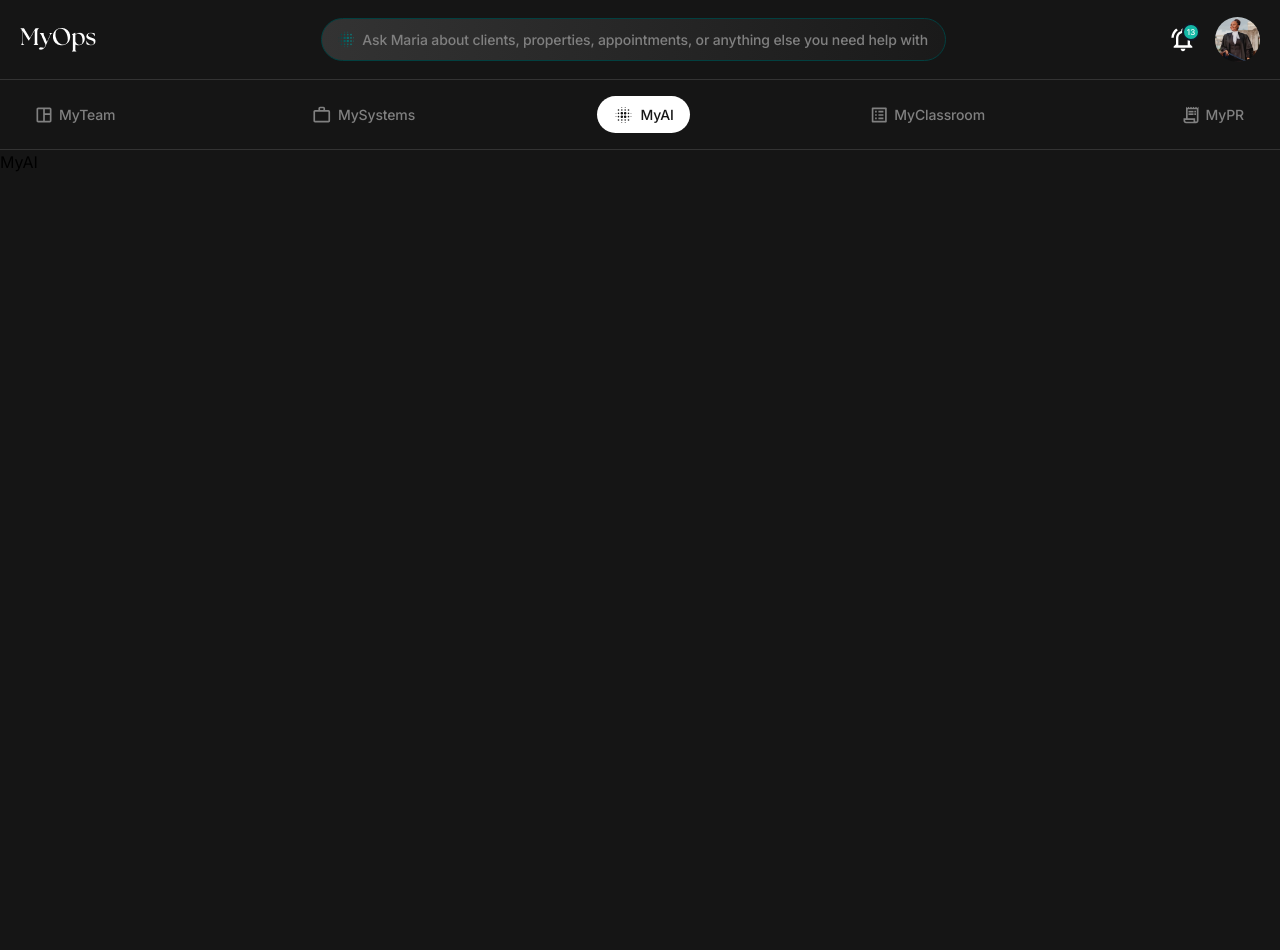
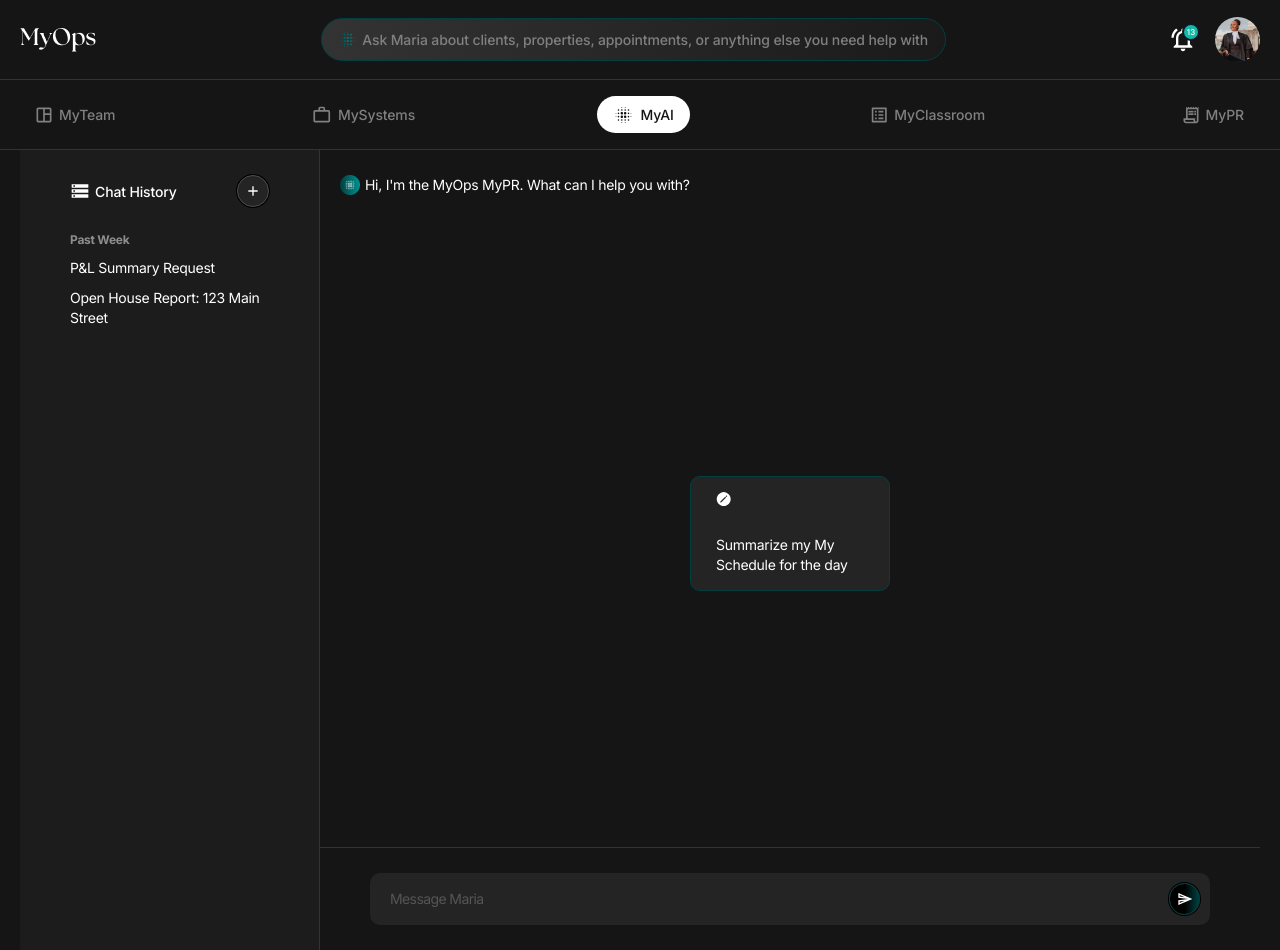
Before and after one commit to Webgenius0/atomana-react, a React (Vite) app: page /my-ai in a window 1280 px wide. Before the commit the page ends 800 px from the top, so only its background shows below. Built offline with nearby package versions, Linux system fonts and the light colour scheme; a web font is replaced by a local one.

Commit message:
added my ai page

```diff
--- a/src/components/shared/Header.jsx
+++ b/src/components/shared/Header.jsx
@@ -22,7 +22,7 @@ const Header = () => {
   };
 
   return (
-    <header className="sticky top-0 left-0 bg-dark">
+    <header className="sticky top-0 left-0 bg-dark z-50">
       <nav>
         <div className="border-b border-secondPrimary">
           <div className="my-container">
--- a/src/pages/MyAI.jsx
+++ b/src/pages/MyAI.jsx
@@ -1,7 +1,130 @@
 import React from "react";
+import ProfileAvatar from "@/assets/images/bot.png";
+import PlusSvg from "@/components/svgs/PlusSvg";
 
 const MyAI = () => {
-  return <div>MyAI</div>;
+  return (
+    <section className="my-container h-screen overflow-hidden">
+      <div class="flex w-full h-full items-start">
+        <aside
+          class="w-[300px] h-full bg-[#1c1c1c] py-[25px] px-[50px] duration-300 ease-in-out relative border-r border-secondPrimary"
+          id="sidebar"
+        >
+          <div class="sidebar-content">
+            <div class="flex items-center justify-between">
+              <h2 className="text-light text-sm font-medium leading-[21px] tracking-[-0.14px] flex items-center gap-[5px]">
+                <svg
+                  xmlns="http://www.w3.org/2000/svg"
+                  width="20"
+                  height="20"
+                  viewBox="0 0 20 20"
+                  fill="none"
+                >
+                  <g clip-path="url(#clip0_731_21407)">
+                    <path
+                      d="M1.66663 16.6668H18.3333V13.3335H1.66663V16.6668ZM3.33329 14.1668H4.99996V15.8335H3.33329V14.1668ZM1.66663 3.3335V6.66683H18.3333V3.3335H1.66663ZM4.99996 5.8335H3.33329V4.16683H4.99996V5.8335ZM1.66663 11.6668H18.3333V8.3335H1.66663V11.6668ZM3.33329 9.16683H4.99996V10.8335H3.33329V9.16683Z"
+                      fill="white"
+                    />
+                  </g>
+                  <defs>
+                    <clipPath id="clip0_731_21407">
+                      <rect width="20" height="20" fill="white" />
+                    </clipPath>
+                  </defs>
+                </svg>
+                Chat History
+              </h2>
+
+              <button class="w-8 h-8 rounded-full flex items-center justify-center border border-[#4D4D4D] bg-[#242424] shadow-[0px_0px_0px_1px_#000]">
+                <PlusSvg />
+              </button>
+            </div>
+
+            <div class="flex flex-col gap-[30px] mt-[25px]">
+              <div class="">
+                <h3 className="text-xs font-bold tracking-[-0.24px] mb-2.5 text-[#ffffff80]">
+                  Past Week
+                </h3>
+                <ul class="flex flex-col gap-2.5">
+                  <li className="text-light text-sm tracking-[-0.28px] cursor-pointer duration-300">
+                    P&L Summary Request
+                  </li>
+                  <li className="text-light text-sm tracking-[-0.28px] cursor-pointer duration-300">
+                    Open House Report: 123 Main Street
+                  </li>
+                </ul>
+              </div>
+            </div>
+          </div>
+        </aside>
+
+        <main class="flex-1 flex flex-col justify-between h-full">
+          <div class="px-5 py-[25px]">
+            <div class="flex items-center gap-[5px]">
+              <img src={ProfileAvatar} alt="profile" />
+              <h2 className="text-light text-sm tracking-[-0.28px]">
+                Hi, I'm the MyOps MyPR. What can I help you with?
+              </h2>
+            </div>
+          </div>
+
+          <div class="flex items-center justify-center gap-2.5">
+            <div class="flex max-w-[200px] w-full py-[15px] px-[25px] flex-col items-start gap-[25px] rounded-[10px] border border-[#024040] bg-[#242424] duration-300 cursor-pointer hover:shadow-[2px_2px_6px] hover:shadow-[#036161]">
+              <div class="">
+                <svg
+                  width="18"
+                  height="18"
+                  viewBox="0 0 18 18"
+                  fill="none"
+                  xmlns="http://www.w3.org/2000/svg"
+                >
+                  <path
+                    d="M7.69629 14.0439C6.74382 14.0439 5.84603 13.8617 5.00293 13.4971C4.16439 13.1325 3.42383 12.6289 2.78125 11.9863C2.13867 11.3438 1.63509 10.6032 1.27051 9.76465C0.905924 8.92155 0.723633 8.02376 0.723633 7.07129C0.723633 6.11882 0.905924 5.22331 1.27051 4.38477C1.63509 3.54167 2.13639 2.79883 2.77441 2.15625C3.41699 1.51367 4.15755 1.01009 4.99609 0.645508C5.83919 0.280924 6.73698 0.0986328 7.68945 0.0986328C8.64193 0.0986328 9.53971 0.280924 10.3828 0.645508C11.2259 1.01009 11.9688 1.51367 12.6113 2.15625C13.2539 2.79883 13.7575 3.54167 14.1221 4.38477C14.4867 5.22331 14.6689 6.11882 14.6689 7.07129C14.6689 8.02376 14.4867 8.92155 14.1221 9.76465C13.7575 10.6032 13.2539 11.3438 12.6113 11.9863C11.9688 12.6289 11.2259 13.1325 10.3828 13.4971C9.54427 13.8617 8.64876 14.0439 7.69629 14.0439ZM5.44043 10.127L10.0547 5.51953L9.2207 4.68555L4.61328 9.28613L4.2168 10.2227C4.17578 10.3092 4.18717 10.3822 4.25098 10.4414C4.31478 10.5007 4.38542 10.5166 4.46289 10.4893L5.44043 10.127ZM10.4785 5.10254L10.998 4.58984C11.112 4.47135 11.1712 4.35059 11.1758 4.22754C11.1849 4.09993 11.1348 3.98372 11.0254 3.87891L10.8682 3.71484C10.7588 3.61003 10.6426 3.56217 10.5195 3.57129C10.3965 3.5804 10.278 3.63965 10.1641 3.74902L9.64453 4.26172L10.4785 5.10254Z"
+                    fill="white"
+                  />
+                </svg>
+              </div>
+              <p class="text-light text-sm tracking-[-0.28px]">
+                Summarize my My Schedule for the day
+              </p>
+            </div>
+          </div>
+
+          <div class="flex items-center border-t border-secondPrimary px-[50px] py-[25px]">
+            <label class="rounded-[10px] bg-[#242424] w-full flex items-center overflow-hidden pr-2.5 pl-5">
+              <input
+                type="text"
+                placeholder="Message Maria"
+                class="w-full py-4 border-none text-[#b1b1b1] text-sm leading-5 tracking-[-0.6px] bg-inherit placeholder:text-[#555]"
+                id="chatInput"
+              />
+              <button class="w-8 h-8 rounded-full flex items-center justify-center border border-[#024040] bg-gradient-to-r from-black via-black to-[#024040] shadow-[0_0_0_1px_black]">
+                <svg
+                  xmlns="http://www.w3.org/2000/svg"
+                  width="16"
+                  height="16"
+                  viewBox="0 0 16 16"
+                  fill="none"
+                >
+                  <g clip-path="url(#clip0_331_19746)">
+                    <path
+                      d="M2.67334 4.02L7.68001 6.16667L2.66668 5.5L2.67334 4.02ZM7.67334 9.83333L2.66668 11.98V10.5L7.67334 9.83333ZM1.34001 2L1.33334 6.66667L11.3333 8L1.33334 9.33333L1.34001 14L15.3333 8L1.34001 2Z"
+                      fill="white"
+                    />
+                  </g>
+                  <defs>
+                    <clipPath id="clip0_331_19746">
+                      <rect width="16" height="16" fill="white" />
+                    </clipPath>
+                  </defs>
+                </svg>
+              </button>
+            </label>
+          </div>
+        </main>
+      </div>
+    </section>
+  );
 };
 
 export default MyAI;
```
